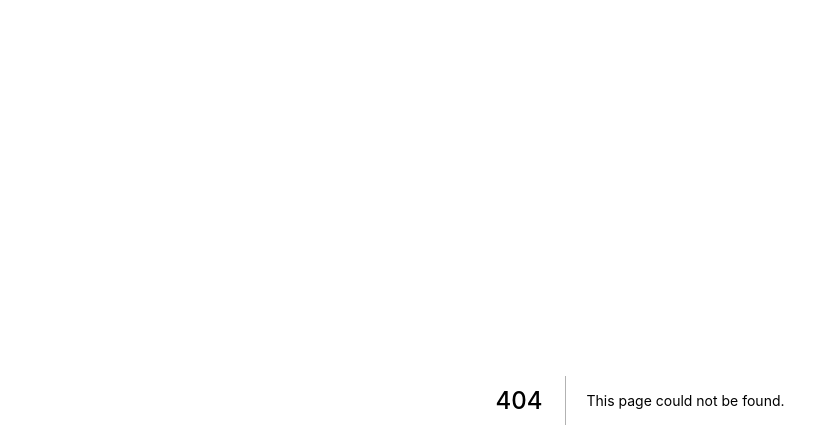
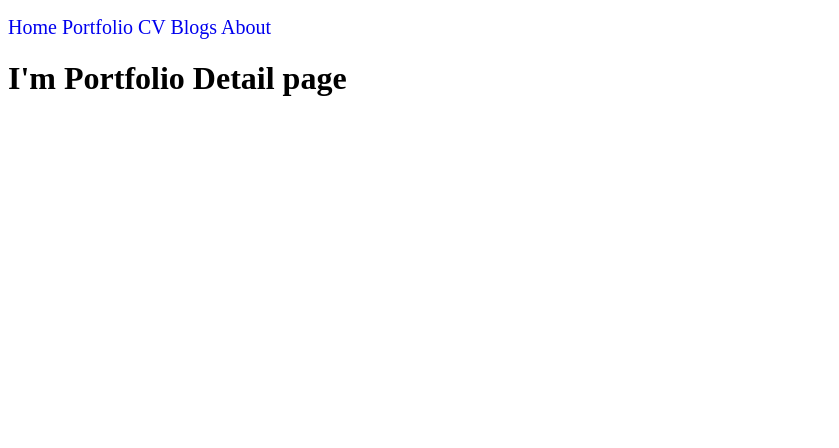
Before and after one commit to jn-html/portfolio-jn-html, a Next.js app: page /portfolioDetail in a window 1280 px wide. Before the commit this address had no page. Shown: the top 448 px of the page, without its empty margins (0-839 px from the left). Built offline with nearby package versions, Linux system fonts and the light colour scheme.

Commit message:
Dynamic Links + queries

```diff
--- a/pages/cv.js
+++ b/pages/cv.js
@@ -7,10 +7,10 @@
   render() {
     return (
       <React.Fragment>
-      <BaseLayout>
-        <h1> I'm Cv page</h1>
+        <BaseLayout>
+          <h1> I'm Cv page</h1>
 
-      </BaseLayout>
+        </BaseLayout>
       </React.Fragment>
     )
   }
--- /dev/null
+++ b/pages/portfolioDetail.js
@@ -0,0 +1,20 @@
+import React, { Component } from 'react';
+import BaseLayout from '../components/layouts/BaseLayout';
+import { withRouter } from 'next/router';
+
+class PortfolioDetail extends Component {
+
+
+  render() {
+    return (
+
+        <BaseLayout>
+          <h1> I'm Portfolio Detail page</h1>
+          <h2>{this.props.router.query.title}</h2>
+        </BaseLayout>
+
+    )
+  }
+}
+
+export default withRouter(PortfolioDetail);
```
Also changed, not shown: pages/portfolio.js (+6 -1 lines).
